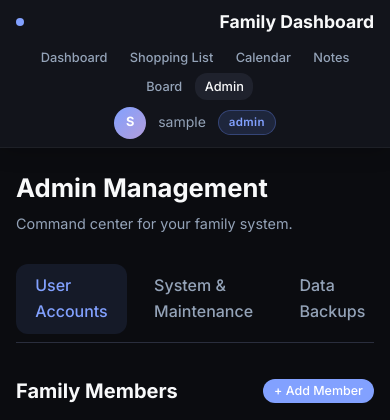
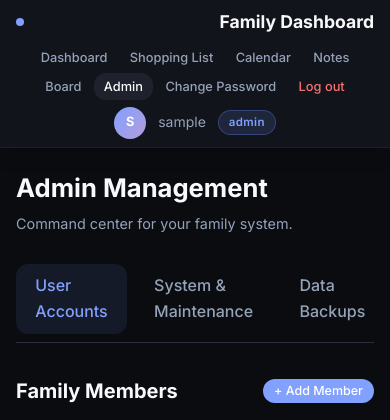
Before and after one commit to nzc0der/FamilySystem, a Flask app: page /admin in a window 390 px wide. Shown: the top 420 px of the page. Run offline with Flask 3, Linux system fonts and the light colour scheme; the visitor is signed in with stand-in values (Sample User, id 1); data comes from the database, SQL or seed files in the repository; parts of the project's set-up code (start-up, migrations or seed data) failed here and were passed over.

Commit message:
logout prob work idk

```diff
--- a/templates/base.html
+++ b/templates/base.html
@@ -369,7 +369,9 @@
     /* ---------------------------------------------------------------
        Responsive
     --------------------------------------------------------------- */
+    .mobile-only { display: none; }
     @media (max-width: 640px) {
+      .mobile-only { display: block; }
       nav { padding: 0.5rem 1rem; flex-wrap: wrap; height: auto; }
       .nav-brand { width: 100%; justify-content: space-between; margin-bottom: 0.5rem; }
       .nav-links { width: 100%; justify-content: center; gap: 0.2rem; flex-wrap: wrap; margin-bottom: 0.5rem; }
@@ -464,6 +466,14 @@
         </a>
       </li>
       {% endif %}
+      {% if session.role != 'guest' %}
+      <li class="mobile-only">
+        <a href="#" onclick="document.getElementById('password-modal').classList.remove('hidden')">Change Password</a>
+      </li>
+      {% endif %}
+      <li class="mobile-only">
+        <a href="{{ url_for('logout') }}" style="color: var(--color-danger);">Log out</a>
+      </li>
     </ul>
     <div class="nav-user">
       <div class="dropdown">
```
